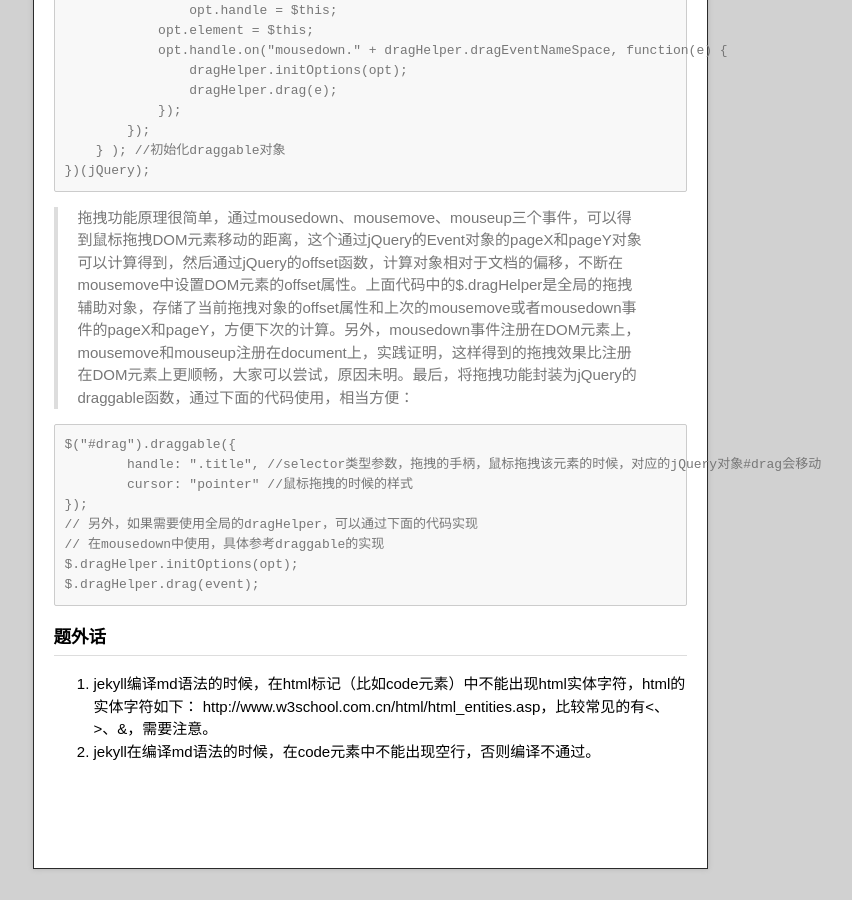
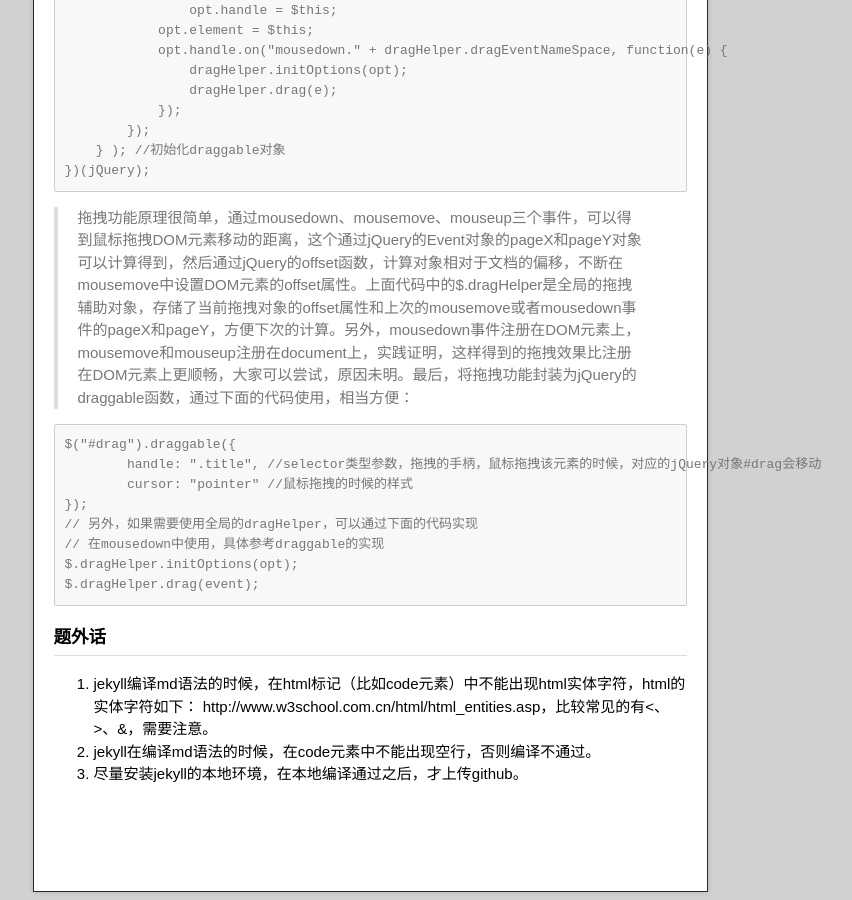
Before and after one commit to jacksparrow01/jacksparrow01.github.io, a Jekyll site: the page built from _posts/2013-08-13-jquery-simple-draggable.md, in a window 1280 px wide and 900 px high, scrolled down 1570 px. Shown: the whole window, without its empty margins (270-1122 px from the left). Built offline with Jekyll 4.4.1, drawn with Linux system fonts in a browser that asks for light colours; before the commit the page ends 2447 px from its top, so only the background shows below that.

Commit message:
jekyll补充

```diff
--- a/_posts/2013-08-13-jquery-simple-draggable.md
+++ b/_posts/2013-08-13-jquery-simple-draggable.md
@@ -89,3 +89,4 @@ $.dragHelper.drag(event);
 1. jekyll编译md语法的时候，在html标记（比如code元素）中不能出现html实体字符，html的实体字符如下：
 http://www.w3school.com.cn/html/html_entities.asp，比较常见的有<、>、&，需要注意。
 2. jekyll在编译md语法的时候，在code元素中不能出现空行，否则编译不通过。
+3. 尽量安装jekyll的本地环境，在本地编译通过之后，才上传github。
```
